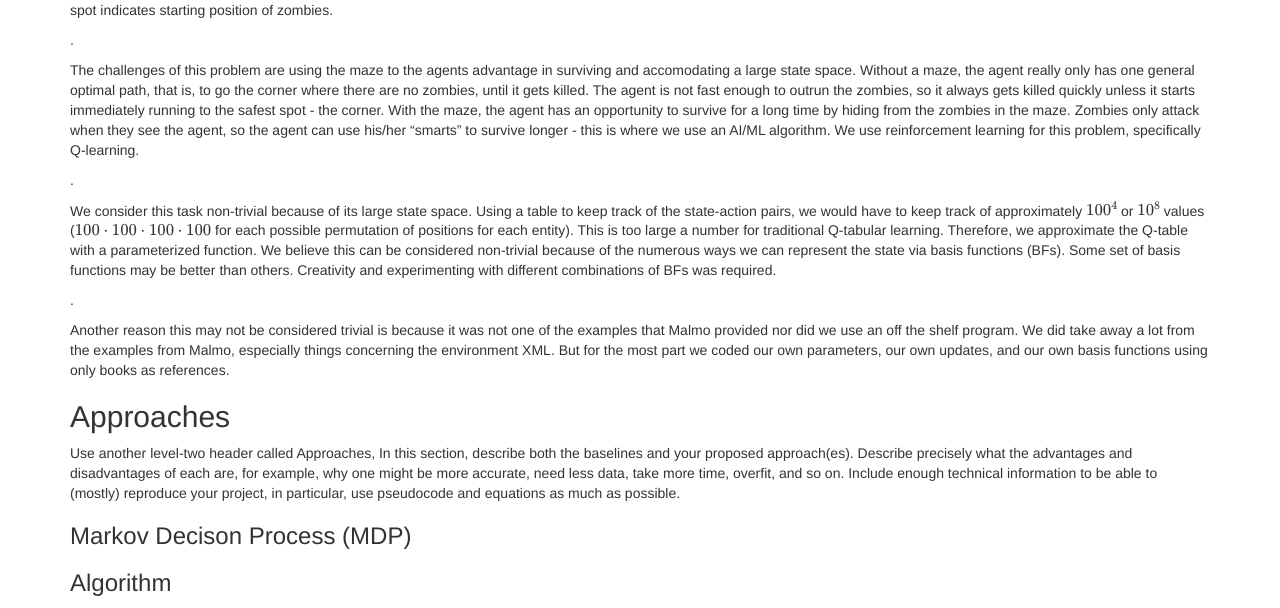
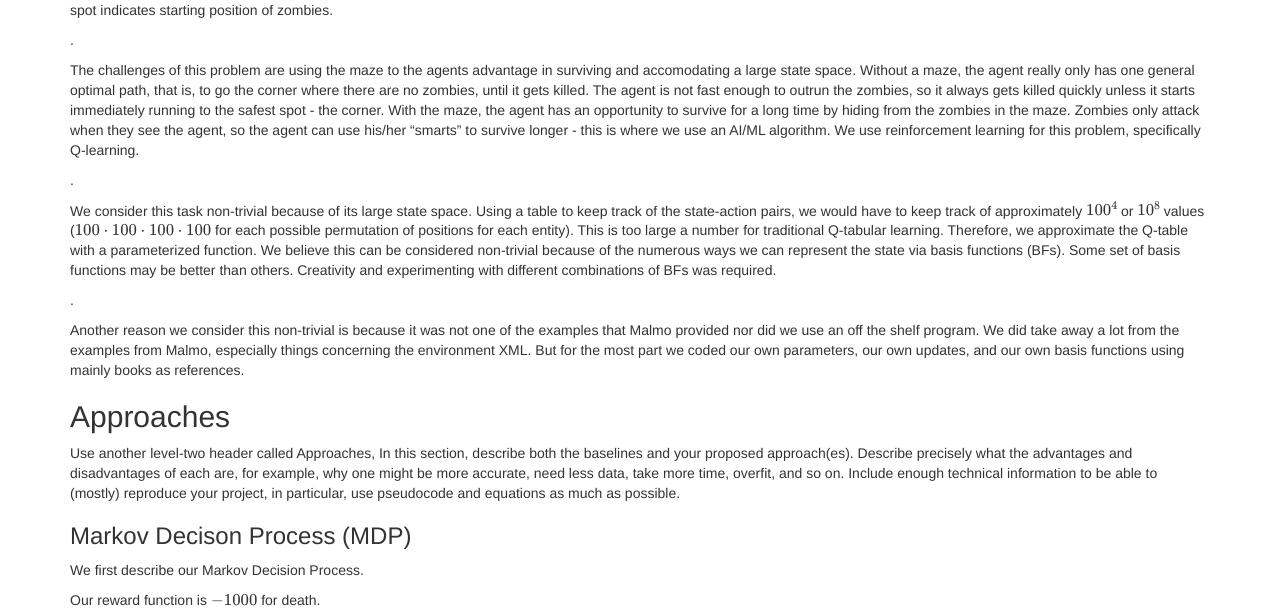
Before and after one commit to becamorin20/Group-16, a Jekyll site: the page built from docs/final.md, in a window 1280 px wide and 1400 px high, scrolled down 516 px. Shown: the part 278-886 px from the top of the window. Built offline with Jekyll 4.4.1, drawn with Linux system fonts in a browser that asks for light colours; formulas are drawn with MathJax 3; some of the changed text lies outside the part shown.

Commit message:
Update final.md

```diff
--- a/docs/final.md
+++ b/docs/final.md
@@ -15,7 +15,7 @@
 The agent must survive for as long as possible.
 See figure below for visualization:
 <div align="center"><img src="//raw.githubusercontent.com/becamorin20/Zombie-Maze-Land/master/docs/images/maze.png" width="500"></div>
-Figure 1: Picture of 10x10 maze environment for Malmo-Minecraft agent.
+**Figure 1**: Picture of 10x10 maze environment for Malmo-Minecraft agent.
 Black spots indicate walls. White spots indicate free path.
 Green spot indicates starting position of agent.
 Red spot indicates starting position of zombies.
@@ -41,9 +41,9 @@
 
 .
 
-Another reason this may not be considered trivial is because it was not one of the examples that Malmo provided nor did we use an off the shelf program.
+Another reason we consider this non-trivial is because it was not one of the examples that Malmo provided nor did we use an off the shelf program.
 We did take away a lot from the examples from Malmo, especially things concerning the environment XML.
-But for the most part we coded our own parameters, our own updates, and our own basis functions using only books as references.
+But for the most part we coded our own parameters, our own updates, and our own basis functions using mainly books as references.
 
 
 ## Approaches
@@ -54,11 +54,23 @@
 and equations as much as possible.
 
 ### Markov Decison Process (MDP)
+We first describe our Markov Decision Process.
+
+Our reward function is $$-1000$$ for death.
+
+Our action space is ($$\leftarrow$$, $$\uparrow$$, $$\downarrow$$, $$\rightarrow$$).
+In Malmo, this is ('moveeast1', 'movenorth 1', 'movesouth 1', 'movewest 1').
+
+As we described earlier, our state consists of 100 blocks and 4 entities (3 zombies + 1 agent).
+
+
 
 ### Algorithm
-We now show the algorithm we use to learn the parameters for our Q approximation. A full description of the algorithm can be found in Sutton and Barto's _Reinforcement Learning: An Introduction_, Chapter 8. One key thing to note is that $$\epsilon$$ and $$\alpha$$ are monotonically decreasing functions of $$k$$.
+We now show the algorithm we use to learn the parameters for our Q-approximation.
+A full description of the algorithm can be found in Sutton and Barto's _Reinforcement Learning: An Introduction_, Chapter 8.
+One key thing to note is that $$\epsilon$$ and $$\alpha$$ are monotonically decreasing functions of $$k$$.
 <div align="center"><img src="//raw.githubusercontent.com/becamorin20/Zombie-Maze-Land/master/docs/images/alg4.png" width="500"></div>
-Figure 6: An online linear, gradient descent Q-learning algorithm for approximating Q(s,a) with eligibility tracing and an $$\epsilon -$$greedy exploration.
+**Figure 6**: An online linear, gradient descent Q-learning algorithm for approximating Q(s,a) with eligibility tracing and an $$\epsilon -$$greedy exploration.
 
 ## Evaluation
 
```
